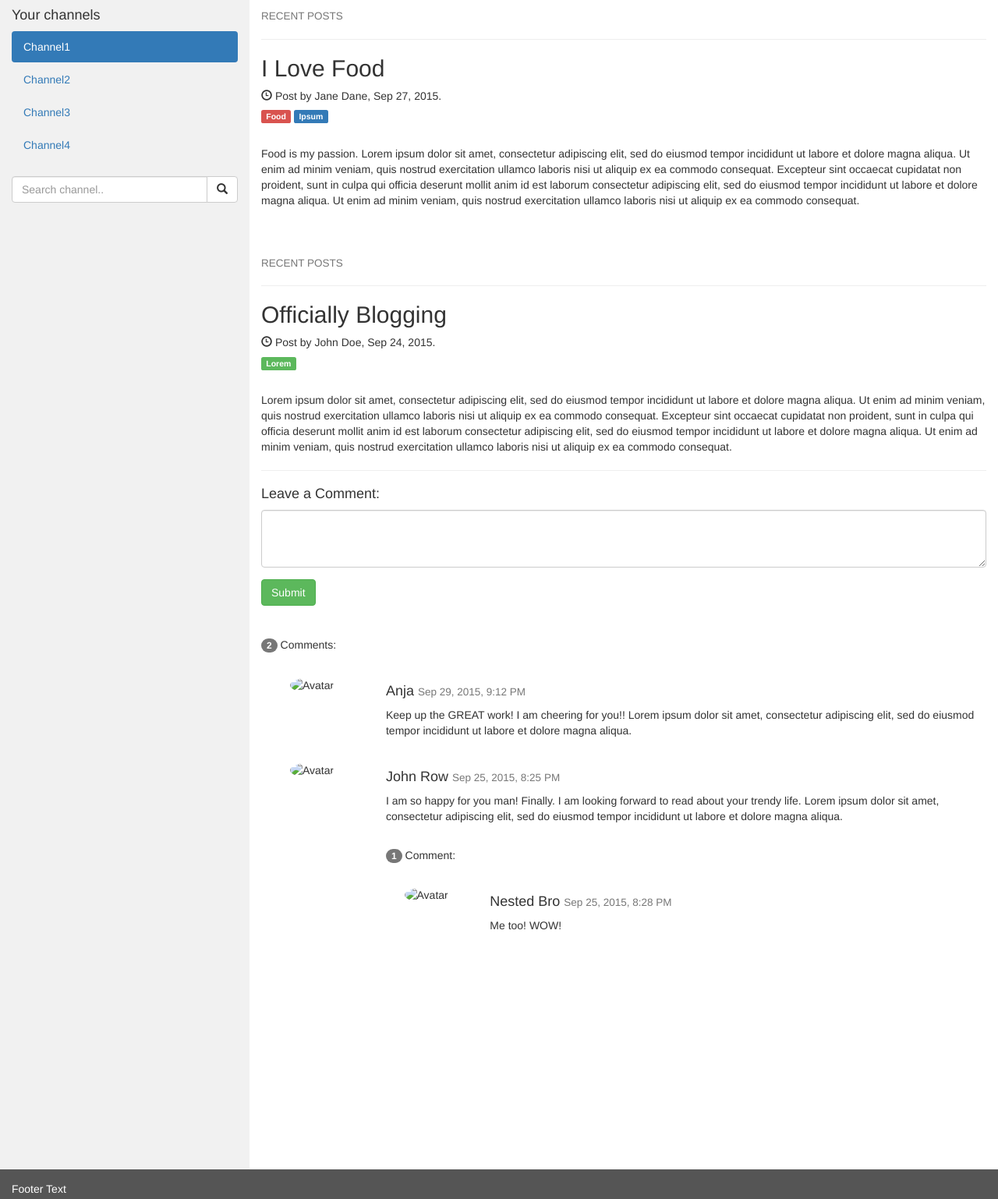
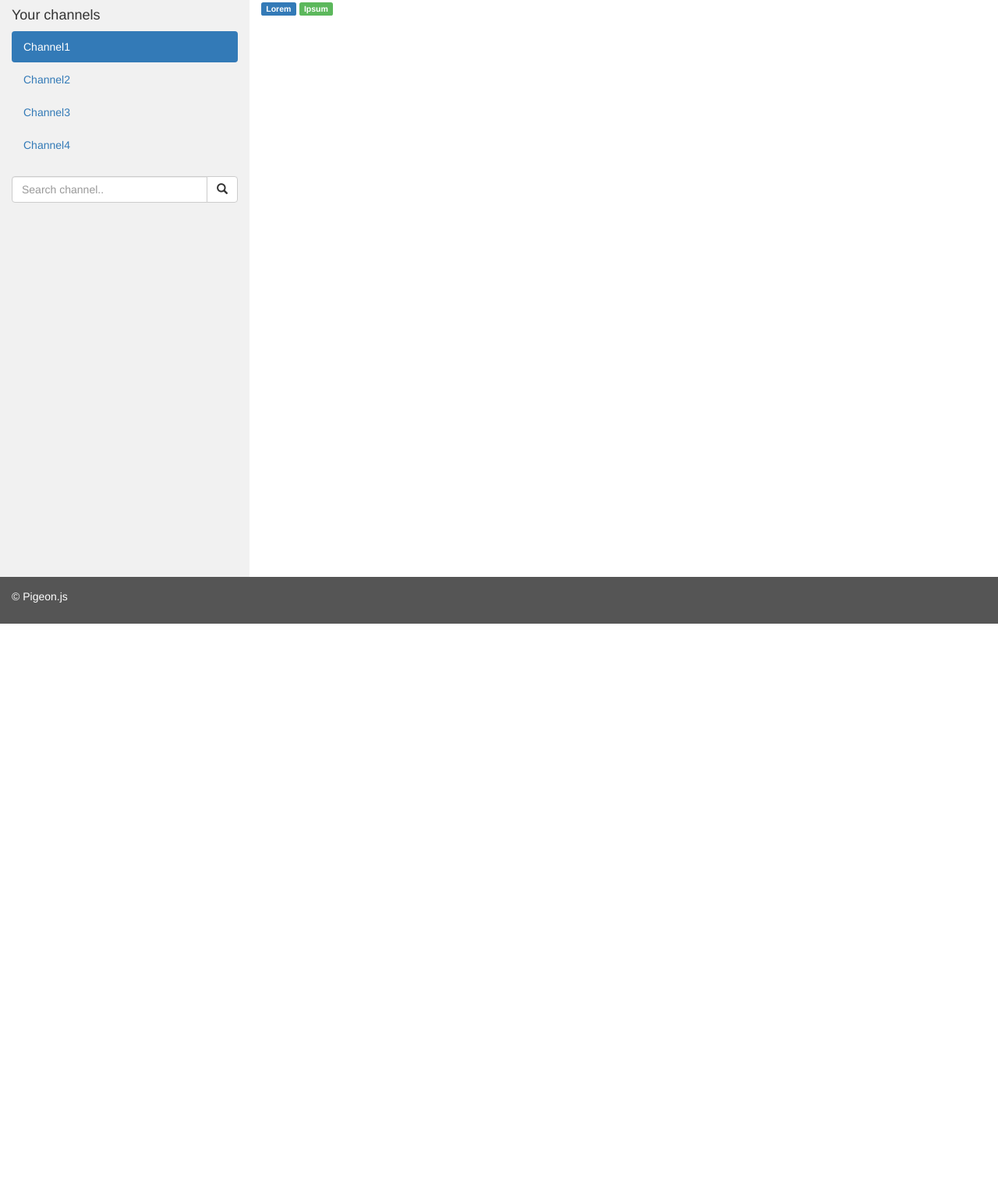
Before and after one commit to TheGoodFella/pigeon, a plain HTML site: page www/index.html in a window 1280 px wide. Shown: the whole page at 78% size. After the commit the page ends 800 px from the top, so only its background shows below. Drawn offline with nearby package versions, Linux system fonts and the light colour scheme.

Commit message:
Clean main template

```diff
--- a/www/index.html
+++ b/www/index.html
@@ -1,41 +1,52 @@
 <!DOCTYPE html>
 <html lang="en">
+
 <head>
     <title>Pigeon</title>
     <meta charset="utf-8">
     <meta name="viewport" content="width=device-width, initial-scale=1">
+    <link rel="shortcut icon" type="image/png" href="favicon.png" />
     <link rel="stylesheet" href="http://maxcdn.bootstrapcdn.com/bootstrap/3.3.6/css/bootstrap.min.css">
     <script src="https://ajax.googleapis.com/ajax/libs/jquery/1.12.0/jquery.min.js"></script>
     <script src="http://maxcdn.bootstrapcdn.com/bootstrap/3.3.6/js/bootstrap.min.js"></script>
+    <script src="pigeon.js"></script>
     <style>
-    /* Set height of the grid so .sidenav can be 100% (adjust if needed) */
-    .row.content {height: 1500px}
+        /* Set height of the grid so .sidenav can be 100% (adjust if needed)
 
+        .row.content {
+            height: 1000px
+        } */
         /* Set gray background color and 100% height */
+
         .sidenav {
             background-color: #f1f1f1;
-      height: 100%;
+            height: 100vh;
         }
+        /* Set black background color, white text and some padding */
 
-    /* Set black background color, white text and some padding */
         footer {
             background-color: #555;
             color: white;
             padding: 15px;
+            position: absolute;
+            bottom: 0;
+            width: 100%;
         }
+        /* On small screens, set height to 'auto' for sidenav and grid */
 
-    /* On small screens, set height to 'auto' for sidenav and grid */
         @media screen and (max-width: 767px) {
             .sidenav {
                 height: auto;
                 padding: 15px;
             }
-      .row.content {height: auto;}
+            .row.content {
+                height: auto;
+            }
         }
     </style>
 </head>
+
 <body>
-
     <div class="container-fluid">
         <div class="row content">
             <div class="col-sm-3 sidenav">
@@ -45,7 +56,8 @@
                     <li><a href="#section2">Channel2</a></li>
                     <li><a href="#section3">Channel3</a></li>
                     <li><a href="#section3">Channel4</a></li>
-      </ul><br>
+                </ul>
+                <br>
                 <div class="input-group">
                     <input type="text" class="form-control" placeholder="Search channel..">
                     <span class="input-group-btn">
@@ -57,69 +69,16 @@
             </div>
 
             <div class="col-sm-9">
-      <h4><small>RECENT POSTS</small></h4>
-      <hr>
-      <h2>I Love Food</h2>
-      <h5><span class="glyphicon glyphicon-time"></span> Post by Jane Dane, Sep 27, 2015.</h5>
-      <h5><span class="label label-danger">Food</span> <span class="label label-primary">Ipsum</span></h5><br>
-      <p>Food is my passion. Lorem ipsum dolor sit amet, consectetur adipiscing elit, sed do eiusmod tempor incididunt ut labore et dolore magna aliqua. Ut enim ad minim veniam, quis nostrud exercitation ullamco laboris nisi ut aliquip ex ea commodo consequat. Excepteur sint occaecat cupidatat non proident, sunt in culpa qui officia deserunt mollit anim id est laborum consectetur adipiscing elit, sed do eiusmod tempor incididunt ut labore et dolore magna aliqua. Ut enim ad minim veniam, quis nostrud exercitation ullamco laboris nisi ut aliquip ex ea commodo consequat.</p>
-      <br><br>
-
-      <h4><small>RECENT POSTS</small></h4>
-      <hr>
-      <h2>Officially Blogging</h2>
-      <h5><span class="glyphicon glyphicon-time"></span> Post by John Doe, Sep 24, 2015.</h5>
-      <h5><span class="label label-success">Lorem</span></h5><br>
-      <p>Lorem ipsum dolor sit amet, consectetur adipiscing elit, sed do eiusmod tempor incididunt ut labore et dolore magna aliqua. Ut enim ad minim veniam, quis nostrud exercitation ullamco laboris nisi ut aliquip ex ea commodo consequat. Excepteur sint occaecat cupidatat non proident, sunt in culpa qui officia deserunt mollit anim id est laborum consectetur adipiscing elit, sed do eiusmod tempor incididunt ut labore et dolore magna aliqua. Ut enim ad minim veniam, quis nostrud exercitation ullamco laboris nisi ut aliquip ex ea commodo consequat.</p>
-      <hr>
-
-      <h4>Leave a Comment:</h4>
-      <form role="form">
-        <div class="form-group">
-          <textarea class="form-control" rows="3" required></textarea>
-        </div>
-        <button type="submit" class="btn btn-success">Submit</button>
-      </form>
-      <br><br>
-
-      <p><span class="badge">2</span> Comments:</p><br>
-
-      <div class="row">
-        <div class="col-sm-2 text-center">
-          <img src="bandmember.jpg" class="img-circle" height="65" width="65" alt="Avatar">
-        </div>
-        <div class="col-sm-10">
-          <h4>Anja <small>Sep 29, 2015, 9:12 PM</small></h4>
-          <p>Keep up the GREAT work! I am cheering for you!! Lorem ipsum dolor sit amet, consectetur adipiscing elit, sed do eiusmod tempor incididunt ut labore et dolore magna aliqua.</p>
-          <br>
-        </div>
-        <div class="col-sm-2 text-center">
-          <img src="bird.jpg" class="img-circle" height="65" width="65" alt="Avatar">
-        </div>
-        <div class="col-sm-10">
-          <h4>John Row <small>Sep 25, 2015, 8:25 PM</small></h4>
-          <p>I am so happy for you man! Finally. I am looking forward to read about your trendy life. Lorem ipsum dolor sit amet, consectetur adipiscing elit, sed do eiusmod tempor incididunt ut labore et dolore magna aliqua.</p>
-          <br>
-          <p><span class="badge">1</span> Comment:</p><br>
-          <div class="row">
-            <div class="col-sm-2 text-center">
-              <img src="bird.jpg" class="img-circle" height="65" width="65" alt="Avatar">
-            </div>
-            <div class="col-xs-10">
-              <h4>Nested Bro <small>Sep 25, 2015, 8:28 PM</small></h4>
-              <p>Me too! WOW!</p>
-              <br>
-            </div>
-          </div>
-        </div>
-      </div>
+                <div class="label label-primary">Lorem</div>
+                <div class="label label-success">Ipsum</div>
             </div>
         </div>
     </div>
 
     <footer class="container-fluid">
-  <p>Footer Text</p>
+        <p>&copy; Pigeon.js</p>
     </footer>
 
 </body>
+
 </html>
```
Lines whose indentation alone changed are shown as unchanged.
